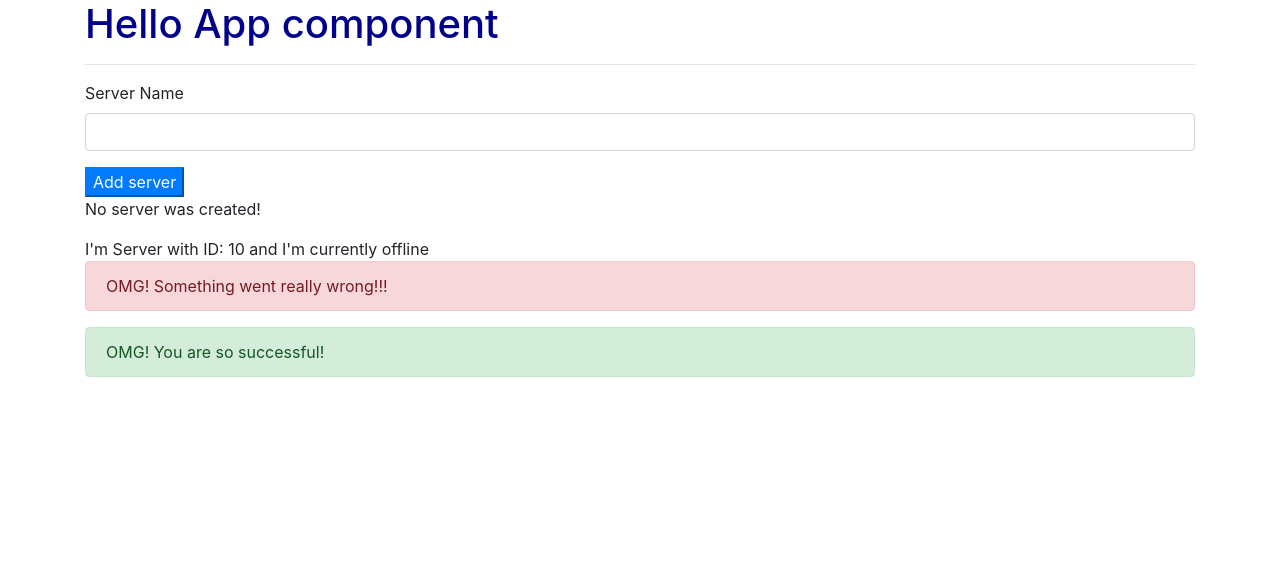
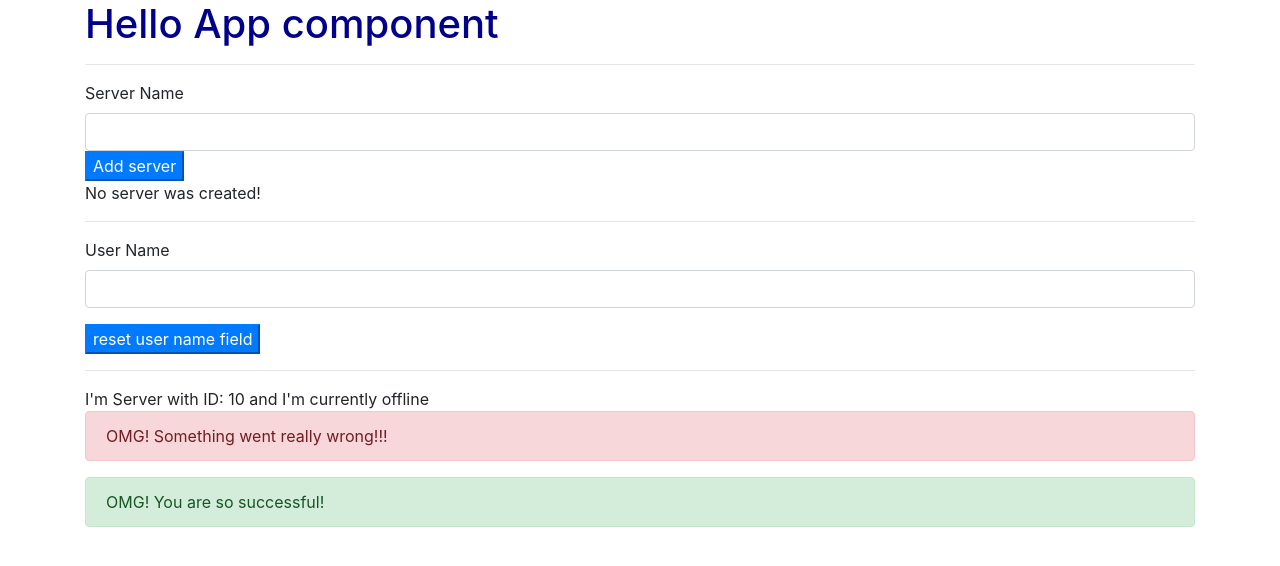
Before and after one commit to frogThanos/my-first-angular-app, an Angular app: page / in a window 1280 px wide. Shown: the top 566 px of the page. Built offline with nearby package versions, Linux system fonts and the light colour scheme.

Commit message:
userName exercise

```diff
--- a/src/app/servers/servers.component.html
+++ b/src/app/servers/servers.component.html
@@ -1,10 +1,10 @@
 <label>Server Name</label>
 <input
   type="text"
+  title="serverName"
   class="form-control"
   [(ngModel)]="serverName"
 >
-<p>{{ serverName }}</p>
 <button
   class="btn-primary"
   type="button"
@@ -14,4 +14,22 @@
   Add server
 </button>
 <p [innerText]="serverCreationStatus"></p>
+<hr>
+<label>User Name</label>
+<input
+  type="text"
+  title="username"
+  class="form-control"
+  [(ngModel)]="userName"
+>
+<p [innerText]="userName"></p>
+<button
+  class="btn-primary"
+  type="button"
+  [disabled]="disableResetIfEmpty()"
+  (click)="onReset()"
+>
+  reset user name field
+</button>
+<hr>
 <app-server></app-server>
--- a/src/app/servers/servers.component.ts
+++ b/src/app/servers/servers.component.ts
@@ -9,6 +9,7 @@ export class ServersComponent implements OnInit {
   allowNewServer: boolean = false;
   serverCreationStatus: string = 'No server was created!';
   serverName: string = '';
+  userName: string = '';
   constructor() {
     setTimeout(() => {
       this.allowNewServer = true;
@@ -18,13 +19,16 @@ export class ServersComponent implements OnInit {
 
   ngOnInit() {
   }
-
-  onUpdateServerName = (event: any): void => {
-    this.serverName = (<HTMLInputElement>event.target).value;
+  disableResetIfEmpty = (): boolean => {
+    return this.userName === '';
   };
-
+  onReset = (): void => {
+    if (this.userName !== '') {
+      this.userName = '';
+    }
+  };
   onCreateServer = (): void => {
-    this.serverCreationStatus = 'Server was created!';
+    this.serverCreationStatus = `Server was created! ${this.serverName}`;
   };
 
 }
```
